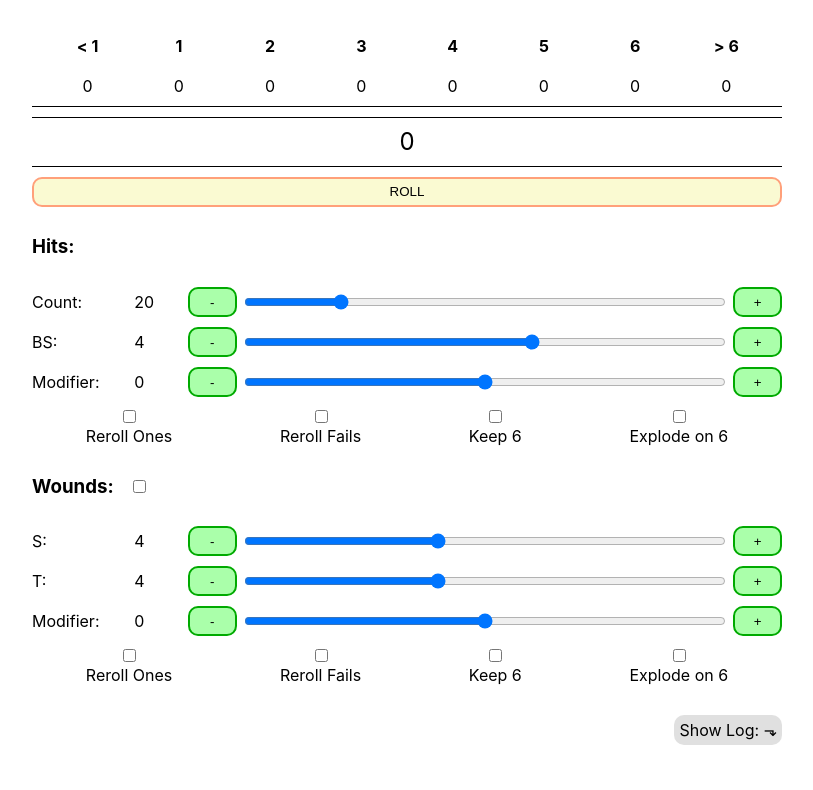
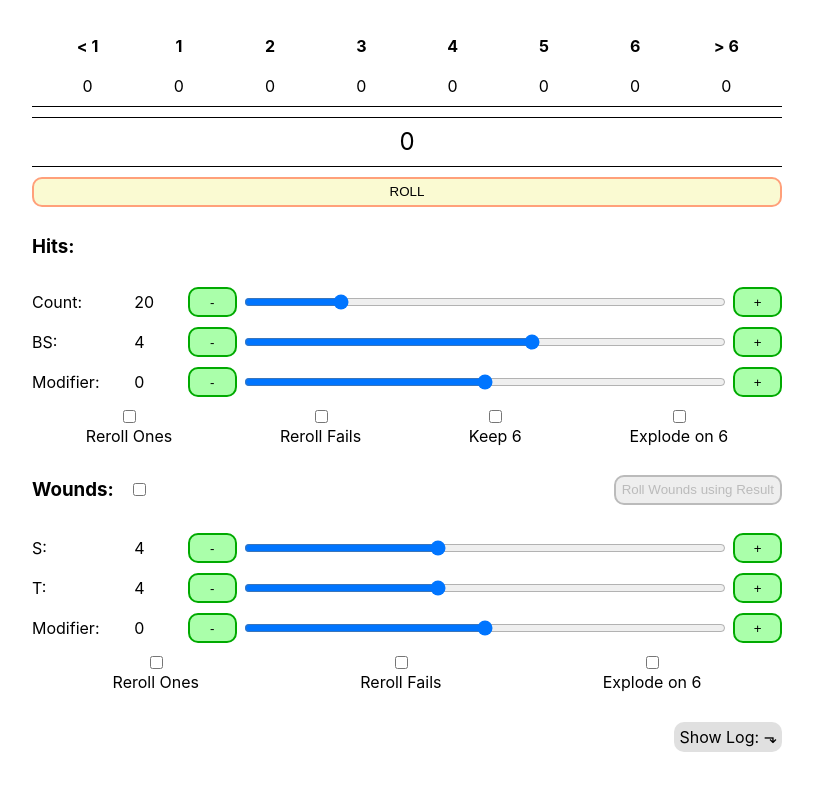
Before and after one commit to tooxoot/w40k_dice, a React app: page / in a window 1280 px wide. Shown: the top 790 px of the page, without its empty margins (233-1046 px from the left). Built offline with nearby package versions, Linux system fonts and the light colour scheme.

Commit message:
added postroll button

```diff
--- a/src/App.css
+++ b/src/App.css
@@ -38,9 +38,17 @@ button {
   background: #aaffaa;
   outline: none;
 }
-button.roll {
+button.red {
   border-color: lightsalmon;
   background: lightgoldenrodyellow;
+}
+button.postroll {
+  margin-left: auto;
+}
+button.postroll[disabled] {
+  background: #eeeeee;
+  border: 2px solid #bbbbbb;
+  color: #bbbbbb;
 }
 
 h3.wound-title,
@@ -104,3 +112,20 @@ h3 .check {
   padding: 10px;
   overflow-wrap: break-word;
 }
+
+.wiggle {
+  animation-duration: 0.1s;
+  animation-name: wiggle;
+  animation-direction: alternate;
+  animation-iteration-count: 6;
+}
+
+@keyframes wiggle {
+  from {
+    margin-right: -3px;
+  }
+
+  to {
+    margin-right: 3px;
+  }
+}
--- a/src/App.js
+++ b/src/App.js
@@ -102,14 +102,15 @@ class App extends React.Component {
   constructor() {
     super()
     this.state = {
-      hands: [[], []],
-      count: 20,
+      hands: undefined,
+      hitCount: 20,
       bs: 4,
       hitmod: 0,
       rerollHitsOfOne: false,
       rerollHitFails: false,
       keepHitSixes: false,
       explodeHits: false,
+      woundCount: 0,
       doWounds: false,
       s: 4,
       t: 4,
@@ -119,18 +120,45 @@ class App extends React.Component {
       keepWoundSixes: false,
       explodeWounds: false
     }
+
+    this.ref = React.createRef()
   }
 
   roll = () =>
     this.setState({
       hands: getResult({
-        count: this.state.count,
+        doHits: true,
+        hitCount: this.state.hitCount,
         bs: this.state.bs,
         hitmod: this.state.hitmod,
         rerollHitsOfOne: this.state.rerollHitsOfOne,
         rerollHitFails: this.state.rerollHitFails,
         keepHitSixes: this.state.keepHitSixes,
         explodeHits: this.state.explodeHits,
+        woundCount: 1,
+        doWounds: this.state.doWounds,
+        s: this.state.s,
+        t: this.state.t,
+        woundmod: this.state.woundmod,
+        rerollWoundsOfOne: this.state.rerollWoundsOfOne,
+        rerollWoundFails: this.state.rerollWoundFails,
+        keepWoundSixes: this.state.keepWoundSixes,
+        explodeWounds: this.state.explodeWounds
+      })
+    })
+
+  postroll() {
+    this.setState({
+      hands: getResult({
+        doHits: false,
+        hitCount: 1,
+        bs: this.state.bs,
+        hitmod: this.state.hitmod,
+        rerollHitsOfOne: this.state.rerollHitsOfOne,
+        rerollHitFails: this.state.rerollHitFails,
+        keepHitSixes: this.state.keepHitSixes,
+        explodeHits: this.state.explodeHits,
+        woundCount: this.state.woundCount,
         doWounds: this.state.doWounds,
         s: this.state.s,
         t: this.state.t,
@@ -141,23 +169,36 @@ class App extends React.Component {
         explodeWounds: this.state.explodeWounds
       })
     })
+  }
+
+  wigglePostRoll = () =>
+    !this.state.doWounds &&
+    this.ref.current &&
+    this.ref.current.classList.toggle('wiggle')
 
   render() {
     return (
       <div className="app">
-        <Table hand={this.state.hands.slice(-2)[0]} />
-        <Total hand={this.state.hands.slice(-1)[0]} />
-        {/* HITS */}
-        <button className="roll" onClick={this.roll}>
+        <Table hand={this.state.hands ? this.state.hands.slice(-2)[0] : []} />
+        <Total hand={this.state.hands ? this.state.hands.slice(-1)[0] : []} />
+        <button
+          className="roll red"
+          onClick={() => {
+            this.roll()
+            this.wigglePostRoll()
+          }}
+        >
           ROLL
         </button>
+        {/* HITS */}
+        <>
           <h3 className="hit-title">Hits:</h3>
           <Slider
             text="Count"
-          value={this.state.count}
+            value={this.state.hitCount}
             min={1}
             max={100}
-          onChange={count => this.setState({ count })}
+            onChange={hitCount => this.setState({ hitCount })}
           />
           <Slider
             text="BS"
@@ -195,7 +236,9 @@ class App extends React.Component {
               onChange={explodeHits => this.setState({ explodeHits })}
             />
           </div>
+        </>
         {/* WOUNDS */}
+        <>
           <h3 className="wound-title">
             Wounds:
             <Check
@@ -203,6 +246,23 @@ class App extends React.Component {
               checked={this.state.doWounds}
               onChange={doWounds => this.setState({ doWounds })}
             />
+            <button
+              ref={this.ref}
+              className="postroll red"
+              onAnimationEnd={() => this.ref.current.classList.toggle('wiggle')}
+              onClick={() =>
+                this.setState(
+                  {
+                    doWounds: true,
+                    woundCount: this.state.hands.slice(-1)[0].length
+                  },
+                  this.postroll
+                )
+              }
+              disabled={!(this.state.hands && !this.state.doWounds)}
+            >
+              Roll Wounds using Result
+            </button>
           </h3>
           <Slider
             text="S"
@@ -229,7 +289,9 @@ class App extends React.Component {
             <Check
               text="Reroll Ones"
               checked={this.state.rerollWoundsOfOne}
-            onChange={rerollWoundsOfOne => this.setState({ rerollWoundsOfOne })}
+              onChange={rerollWoundsOfOne =>
+                this.setState({ rerollWoundsOfOne })
+              }
             />
             <Check
               text="Reroll Fails"
@@ -237,17 +299,13 @@ class App extends React.Component {
               onChange={rerollWoundFails => this.setState({ rerollWoundFails })}
             />
             <Check
-            text="Keep 6"
-            checked={this.state.keepWoundSixes}
-            onChange={keepWoundSixes => this.setState({ keepWoundSixes })}
-          />
-          <Check
               text="Explode on 6"
               checked={this.state.explodeWounds}
               onChange={explodeWounds => this.setState({ explodeWounds })}
             />
           </div>
-        <Log hands={this.state.hands} />
+          <Log hands={this.state.hands || [[]]} />
+        </>
       </div>
     )
   }
--- a/src/HitsAndWounds.js
+++ b/src/HitsAndWounds.js
@@ -129,7 +129,8 @@ export class Roller {
 const defaultRoller = new Roller()
 export const getResult = (
   {
-    count,
+    doHits,
+    hitCount,
     bs,
     hitmod,
     rerollHitsOfOne,
@@ -137,6 +138,7 @@ export const getResult = (
     keepHitSixes,
     explodeHits,
     doWounds,
+    woundCount,
     s,
     t,
     woundmod,
@@ -148,42 +150,50 @@ export const getResult = (
   roller = defaultRoller
 ) => {
   const inputTypes = [
-    [count, 'number', v => v > 0],
-    [bs, 'number', v => v > 0 && v < 7],
-    [hitmod, 'number'],
-    [rerollHitsOfOne, 'boolean'],
-    [rerollHitFails, 'boolean'],
-    [keepWoundSixes, 'boolean'],
-    [explodeHits, 'boolean'],
-    [doWounds, 'boolean'],
-    [s, 'number', v => v > 0],
-    [t, 'number', v => v > 0],
-    [woundmod, 'number'],
-    [rerollWoundsOfOne, 'boolean'],
-    [rerollWoundFails, 'boolean'],
-    [keepHitSixes, 'boolean'],
-    [explodeWounds, 'boolean']
+    ['doHits', doHits, 'boolean'],
+    ['hitCount', hitCount, 'number', v => v > 0],
+    ['bs', bs, 'number', v => v > 0 && v < 7],
+    ['hitmod', hitmod, 'number'],
+    ['rerollHitsOfOne', rerollHitsOfOne, 'boolean'],
+    ['rerollHitFails', rerollHitFails, 'boolean'],
+    ['keepWoundSixes', keepWoundSixes, 'boolean'],
+    ['explodeHits', explodeHits, 'boolean'],
+    ['woundCount', woundCount, 'number', v => v > 0],
+    ['doWounds', doWounds, 'boolean'],
+    ['s', s, 'number', v => v > 0],
+    ['t', t, 'number', v => v > 0],
+    ['woundmod', woundmod, 'number'],
+    ['rerollWoundsOfOne', rerollWoundsOfOne, 'boolean'],
+    ['rerollWoundFails', rerollWoundFails, 'boolean'],
+    ['keepHitSixes', keepHitSixes, 'boolean'],
+    ['explodeWounds', explodeWounds, 'boolean']
   ]
-
-  inputTypes.forEach(([arg, type, assertion]) => {
+  inputTypes.forEach(([name, arg, type, assertion]) => {
     if (typeof arg !== type) {
       throw {
-        Error: `DiecRoller: Wrong argument type`,
+        Error: `DiecRoller: Wrong argument type of ${name}`,
         inputTypes
       }
     }
 
     if (type === 'nummber' && !Number.isSafeInteger(arg)) {
-      throw { Error: `DiecRoller: Unsafe integer argument`, inputTypes }
+      throw {
+        Error: `DiecRoller: Unsafe integer argument on ${name}`,
+        inputTypes
+      }
     }
 
     if (assertion && !assertion(arg)) {
-      throw { Error: `DiecRoller: Argument failed assertion`, inputTypes }
+      throw {
+        Error: `DiecRoller: Argument failed assertion on ${name}`,
+        inputTypes
+      }
     }
   })
 
-  let steps = roller.getHitSteps({
-    count: count,
+  let steps = doHits
+    ? roller.getHitSteps({
+        count: hitCount,
         BF: bs,
         rerollOnes: rerollHitsOfOne,
         rerollFails: rerollHitFails,
@@ -191,11 +201,13 @@ export const getResult = (
         keepSixes: keepHitSixes,
         explodeSixPlus: explodeHits
       })
+    : []
 
   if (doWounds) {
     steps = [
       ...steps,
       ...roller.getWoundSteps({
+        count: !doHits && woundCount,
         S: s,
         T: t,
         rerollOnes: rerollWoundsOfOne,
```
Lines whose indentation alone changed are shown as unchanged.
